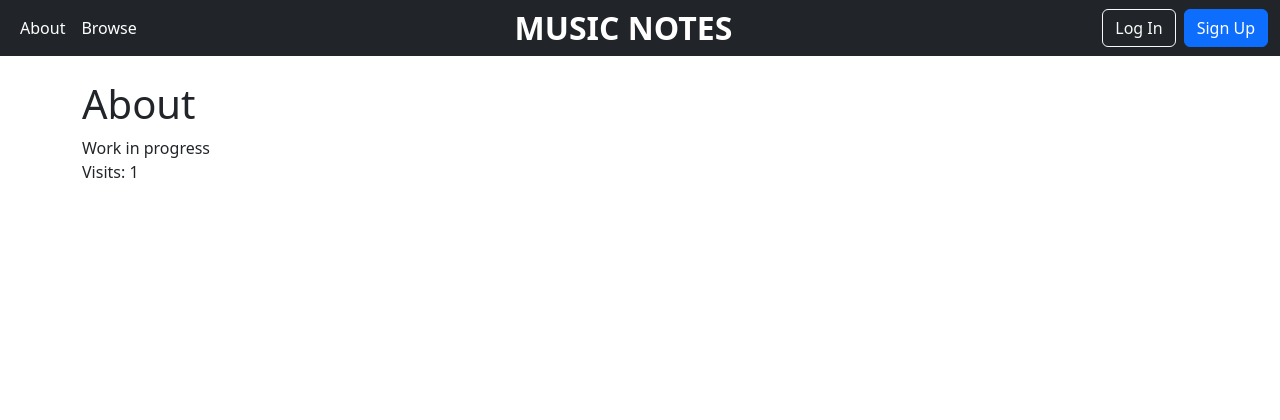
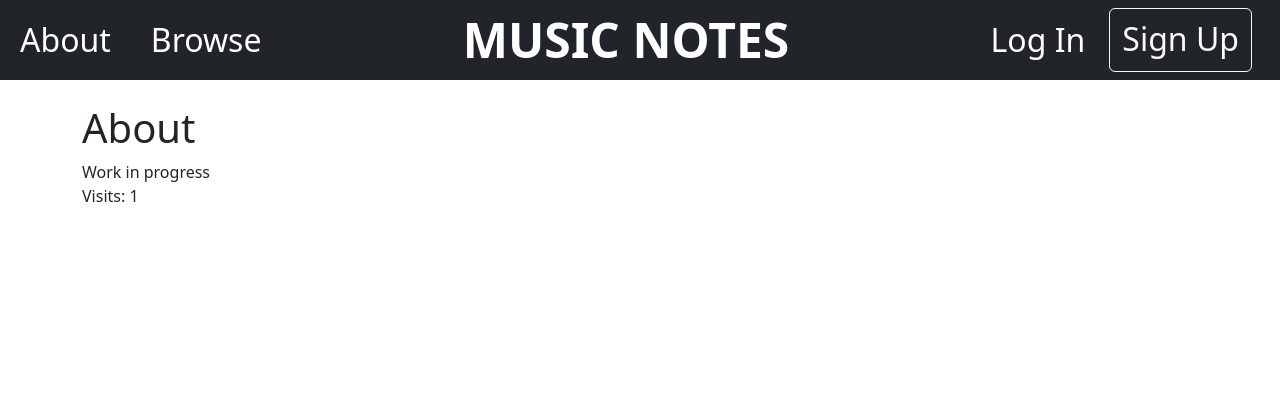
Before and after one commit to Fintani/MusicNotes, a Django app: page /music_notes/about/ in a window 1280 px wide. Shown: the top 420 px of the page. Run offline with Django 3.2, Linux system fonts and the light colour scheme.

Commit message:
Made the nav links a bit larger

```diff
--- a/templates/music_notes/base.html
+++ b/templates/music_notes/base.html
@@ -24,13 +24,13 @@
 
                 <!-- Links to the left -->
                 <div class="navbar-nav">
-                    <a class="nav-link text-white" href="{% url 'music_notes:about' %}">About</a>
-                    <a class="nav-link text-white" href="{% url 'music_notes:browse' %}">Browse</a>
+                    <a class="nav-link text-white fs-2 me-4" href="{% url 'music_notes:about' %}">About</a>
+                    <a class="nav-link text-white fs-2" href="{% url 'music_notes:browse' %}">Browse</a>
                 </div>
 
                 <!-- Title in center -->
                 <div class="flex-grow-1 text-center">
-                    <a class="navbar-text h2 text-white fw-bold text-decoration-none" href="{% url 'music_notes:index' %}">   <!-- Clicking on title brings you to index page-->
+                    <a class="navbar-text display-5 text-white fw-bold text-decoration-none" href="{% url 'music_notes:index' %}">   <!-- Clicking on title brings you to index page-->
                         MUSIC NOTES
                     </a>
                 </div>
@@ -38,10 +38,10 @@
                 <!-- Links to the right -->
                 <div class="navbar-nav ms-auto">
                     {% if user.is_authenticated %}
-                        <a class="btn btn-outline-light me-2" href="{% url 'music_notes:logout' %}">Logout</a>
+                        <a class="nav-link text-white me-3 fs-2" href="{% url 'music_notes:logout' %}">Logout</a>
                     {% else %}
-                        <a class="btn btn-outline-light me-2" href="{% url 'music_notes:login' %}">Log In</a>
-                        <a class="btn btn-primary" href="{% url 'music_notes:register' %}">Sign Up</a>
+                        <a class="nav-link text-white me-3 fs-2" href="{% url 'music_notes:login' %}">Log In</a>
+                        <a class="btn btn-outline-light me-3 fs-2" href="{% url 'music_notes:register' %}">Sign Up</a>
                     {% endif %}
                 </div>
 
```
